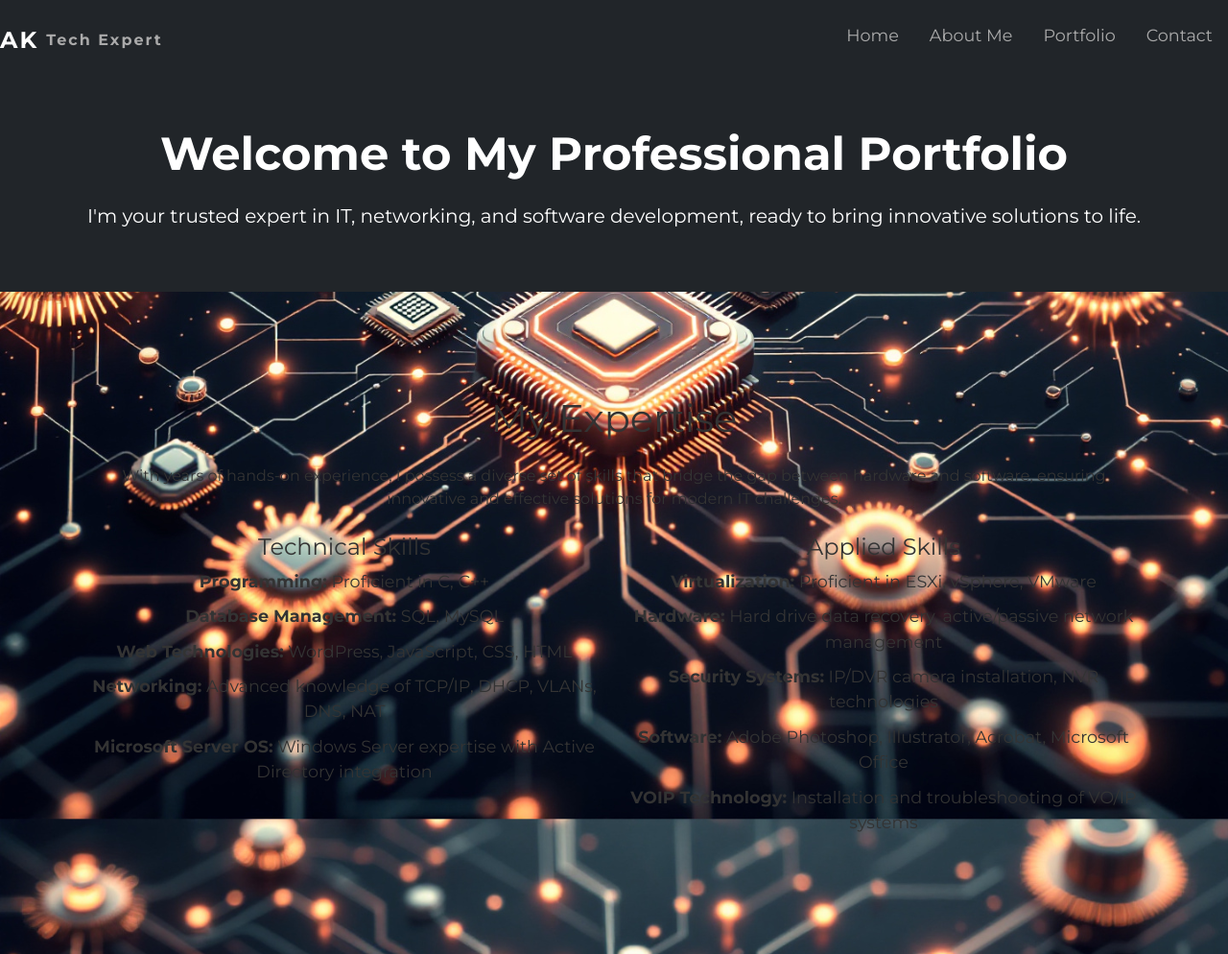
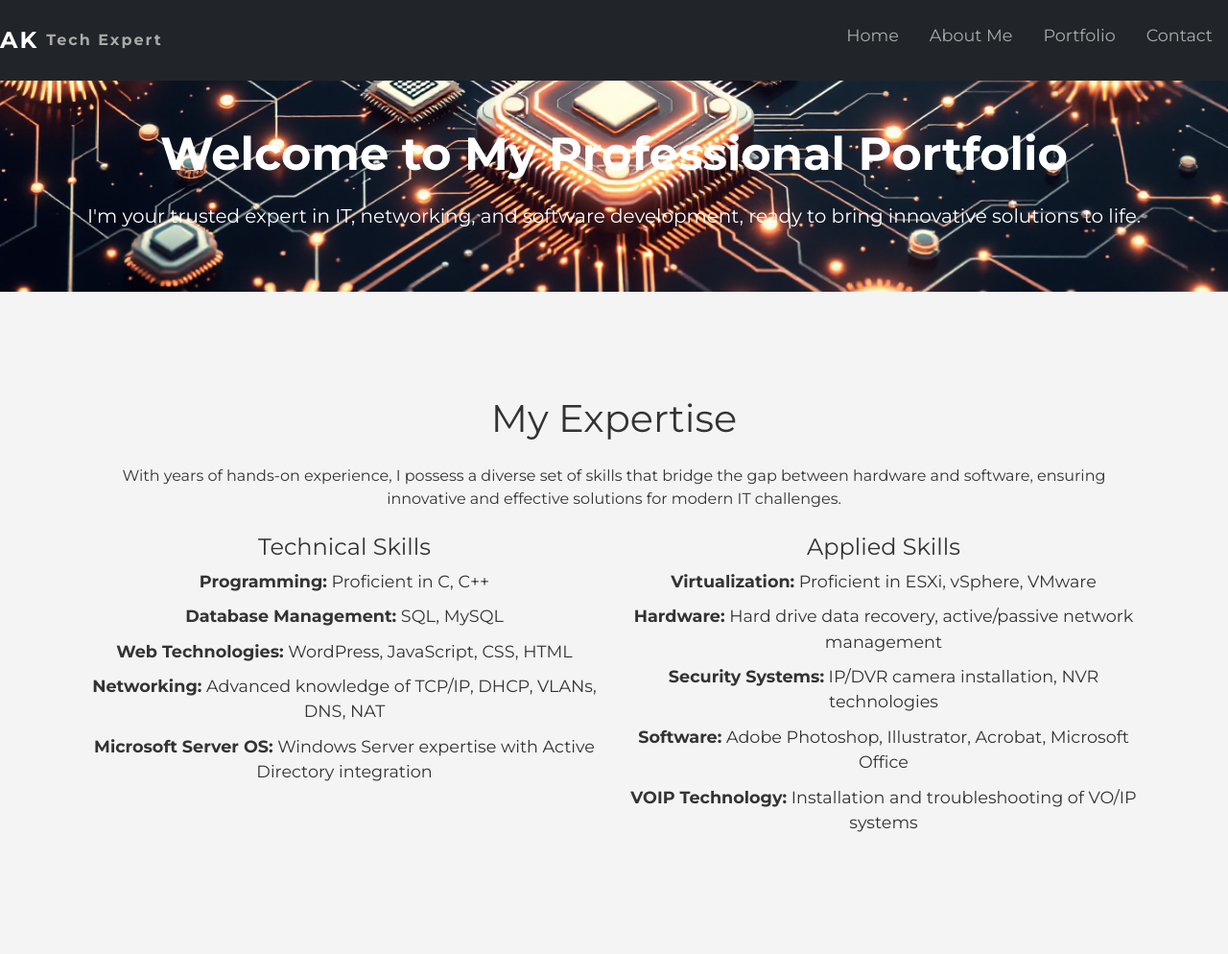
Before and after one commit to Alikhalilabadi/Alikhalilabadi.github.io, a plain HTML site: page index.html in a window 1280 px wide. Shown: the top 994 px of the page at 96% size. Drawn offline with Linux system fonts and the light colour scheme.

```diff
--- a/styles.css
+++ b/styles.css
@@ -9,14 +9,6 @@ body {
     background-color: #f4f4f4; /* Default background color */
     -webkit-text-size-adjust: 100%;
     -webkit-tap-highlight-color: transparent;
-}
-
-/* Background Image */
-body {
-    background-image: url('https://alikhalilabadi.github.io/Assets/Images/123.jpg');
-    background-size: cover;
-    background-position: center;
-    background-attachment: fixed;
 }
 
 /* Navbar Styles */
@@ -42,10 +34,10 @@ body {
 
 /* Header Banner */
 header.header-banner {
-    background-color: rgba(0, 0, 0, 0.7); /* Dark overlay for text visibility */
-    color: white;
-    padding: 60px 0;
-    text-align: center;
+    background-image: url('https://alikhalilabadi.github.io/Assets/Images/123.jpg');
+    background-size: cover;
+    background-position: center;
+    background-attachment: fixed;
 }
 
 header.header-banner h1 {
```
